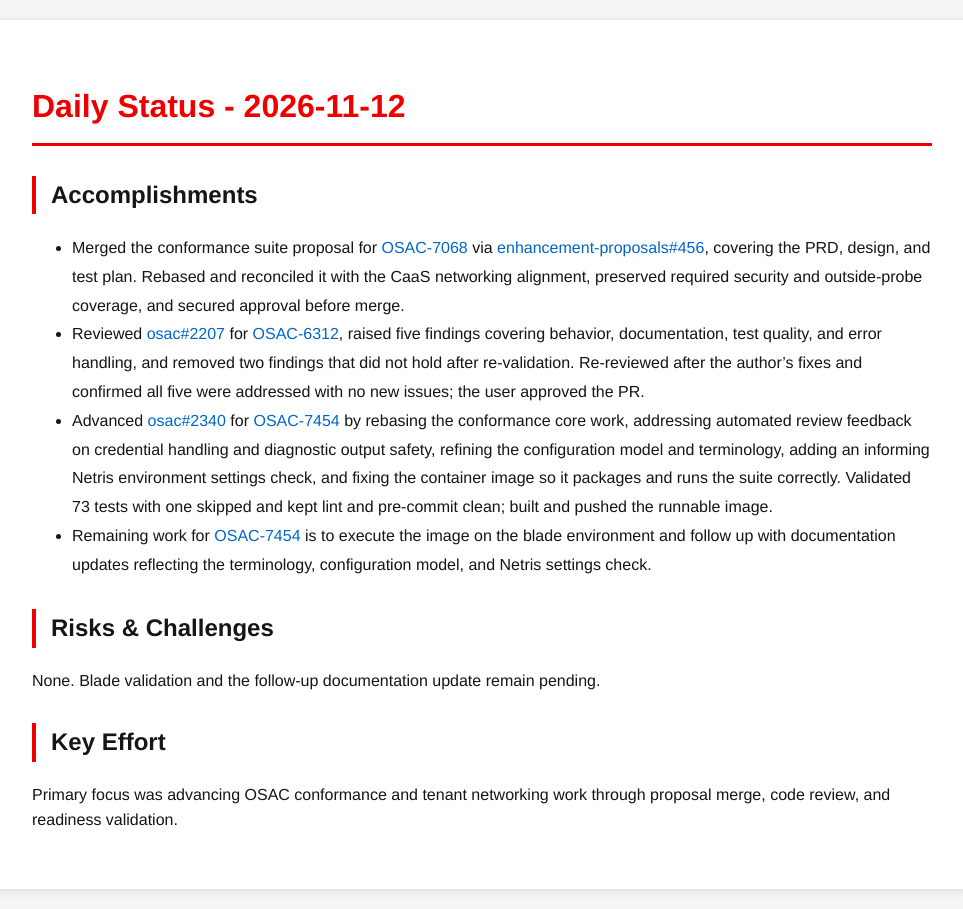
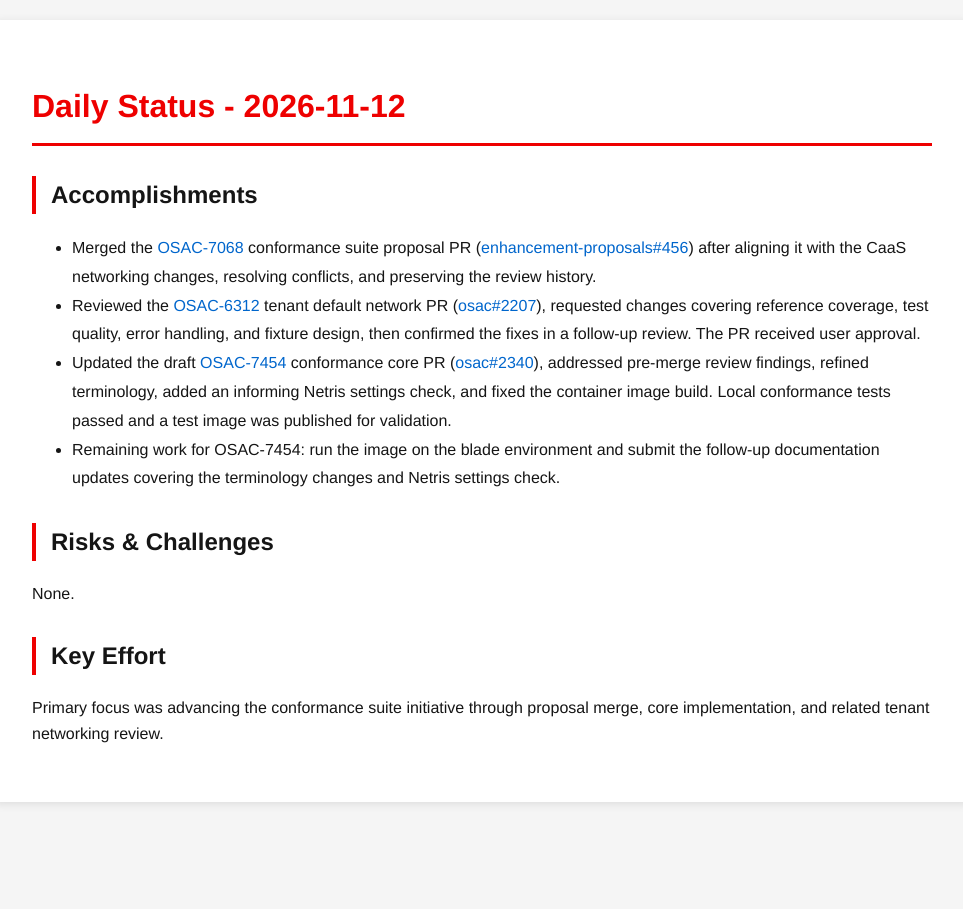
Before and after one commit to tzvatot/daily-status, a Jekyll site: the page built from 2026-11-12.md, in a window 1280 px wide. Shown: the whole page, without its empty margins (158-1121 px from the left). Built offline with Jekyll 4.4.1, drawn with Linux system fonts in a browser that asks for light colours.

Commit message:
Daily status update - 2026-11-12

```diff
--- a/2026-11-12.md
+++ b/2026-11-12.md
@@ -7,13 +7,13 @@ date: 2026-11-12
 # Daily Status - 2026-11-12
 
 ## Accomplishments
-- Merged the conformance suite proposal for [OSAC-7068](https://redhat.atlassian.net/browse/OSAC-7068) via [enhancement-proposals#456](https://github.com/osac-project/enhancement-proposals/pull/456), covering the PRD, design, and test plan. Rebased and reconciled it with the CaaS networking alignment, preserved required security and outside-probe coverage, and secured approval before merge.
-- Reviewed [osac#2207](https://github.com/osac-project/osac/pull/2207) for [OSAC-6312](https://redhat.atlassian.net/browse/OSAC-6312), raised five findings covering behavior, documentation, test quality, and error handling, and removed two findings that did not hold after re-validation. Re-reviewed after the author's fixes and confirmed all five were addressed with no new issues; the user approved the PR.
-- Advanced [osac#2340](https://github.com/osac-project/osac/pull/2340) for [OSAC-7454](https://redhat.atlassian.net/browse/OSAC-7454) by rebasing the conformance core work, addressing automated review feedback on credential handling and diagnostic output safety, refining the configuration model and terminology, adding an informing Netris environment settings check, and fixing the container image so it packages and runs the suite correctly. Validated 73 tests with one skipped and kept lint and pre-commit clean; built and pushed the runnable image.
-- Remaining work for [OSAC-7454](https://redhat.atlassian.net/browse/OSAC-7454) is to execute the image on the blade environment and follow up with documentation updates reflecting the terminology, configuration model, and Netris settings check.
+- Merged the [OSAC-7068](https://redhat.atlassian.net/browse/OSAC-7068) conformance suite proposal PR ([enhancement-proposals#456](https://github.com/osac-project/enhancement-proposals/pull/456)) after aligning it with the CaaS networking changes, resolving conflicts, and preserving the review history.
+- Reviewed the [OSAC-6312](https://redhat.atlassian.net/browse/OSAC-6312) tenant default network PR ([osac#2207](https://github.com/osac-project/osac/pull/2207)), requested changes covering reference coverage, test quality, error handling, and fixture design, then confirmed the fixes in a follow-up review. The PR received user approval.
+- Updated the draft [OSAC-7454](https://redhat.atlassian.net/browse/OSAC-7454) conformance core PR ([osac#2340](https://github.com/osac-project/osac/pull/2340)), addressed pre-merge review findings, refined terminology, added an informing Netris settings check, and fixed the container image build. Local conformance tests passed and a test image was published for validation.
+- Remaining work for OSAC-7454: run the image on the blade environment and submit the follow-up documentation updates covering the terminology changes and Netris settings check.
 
 ## Risks & Challenges
-None. Blade validation and the follow-up documentation update remain pending.
+None.
 
 ## Key Effort
-Primary focus was advancing OSAC conformance and tenant networking work through proposal merge, code review, and readiness validation.
+Primary focus was advancing the conformance suite initiative through proposal merge, core implementation, and related tenant networking review.
```
